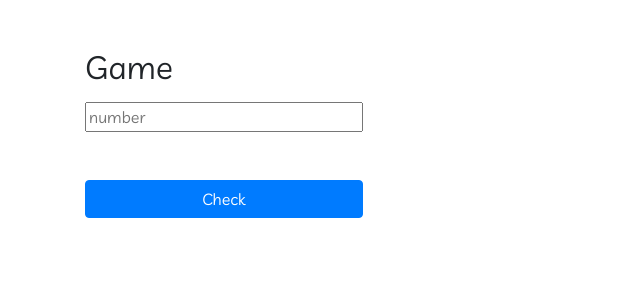
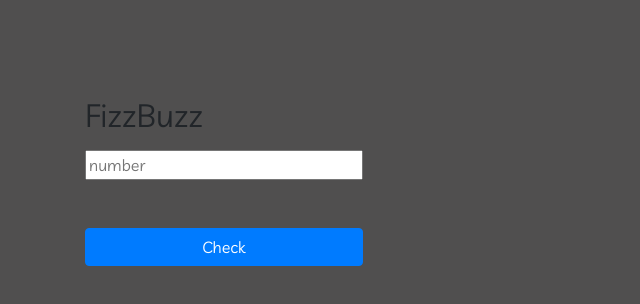
Before and after one commit to ajasurbek/Js_lesson-5, a plain HTML site: page index.html in a window 1280 px wide. Shown: the whole page, without its empty margins (0-640 px from the left). Drawn offline with Linux system fonts and the light colour scheme.

Commit message:
end of project

```diff
--- a/css/styles.css
+++ b/css/styles.css
@@ -22,3 +22,9 @@ img {
 h1 {
   font-weight: bold;
 }
+.body {
+  display: flex;
+  flex-direction: column;
+  align-items: center;
+  background-color: rgb(80, 79, 79);
+}
--- a/index.html
+++ b/index.html
@@ -10,7 +10,7 @@
 </head>
 <body class="body mt-5">
   <div class="container mt-5 mb-5">
-    <h2>Game</h2>
+    <h2>FizzBuzz</h2>
 
     <form class="form" autocomplete="off" action="https://echo.htmlacademy.ru" method="GET">
       <input class="form-input mb-5 mt-3 w-25 d-block" type="number" name="game" placeholder="number">
--- a/style.css
+++ /dev/null
@@ -1,7 +0,0 @@
-
-.body {
-  display: flex;
-  flex-direction: column;
-  align-items: center;
-  background-color: rgb(77, 82, 78);
-}
```
